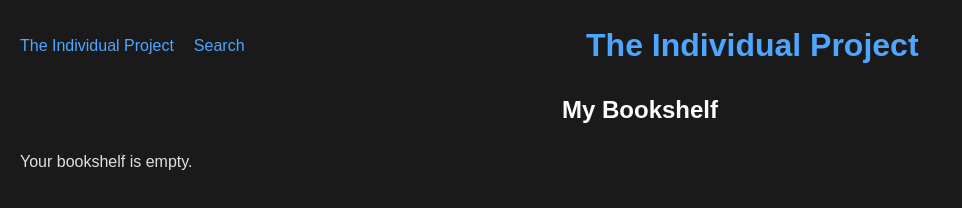
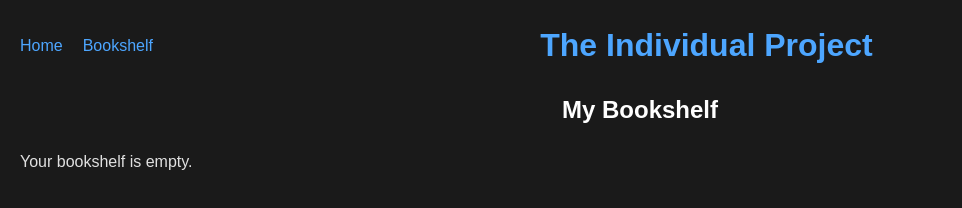
Before and after one commit to alecquillen/Milestone, a plain HTML site: page bookshelf.html in a window 1280 px wide. Shown: the whole page, without its empty margins (0-962 px from the left). Drawn offline with Linux system fonts and the light colour scheme.

Commit message:
new titles 2

```diff
--- a/bookshelf.html
+++ b/bookshelf.html
@@ -9,10 +9,10 @@
 <body>
     <div class="header">
         <div class="nav-links">
-            <a href="index.html">The Individual Project</a>
-            <a href="homepage.html">Search</a>
+            <a href="homepage.html">Home</a>
+            <a href="bookshelf.html">Bookshelf</a>
         </div>
-        <h1><a href="bookshelf.html">The Individual Project</a></h1>
+        <h1><a href="index.html">The Individual Project</a></h1>
     </div>
     <main>
         <h2>My Bookshelf</h2>
```
Also changed, not shown: book-details.html (+0 -1 lines), homepage.html (+2 -2 lines).
